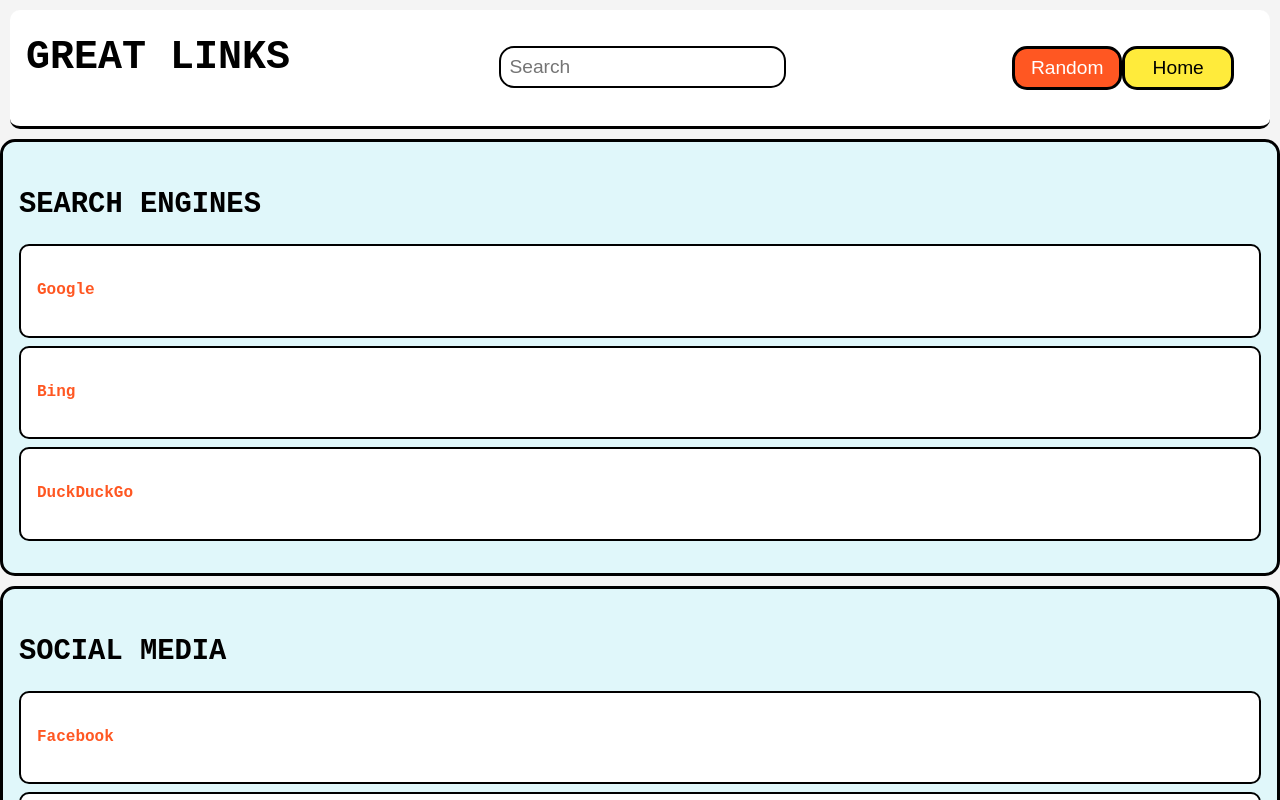
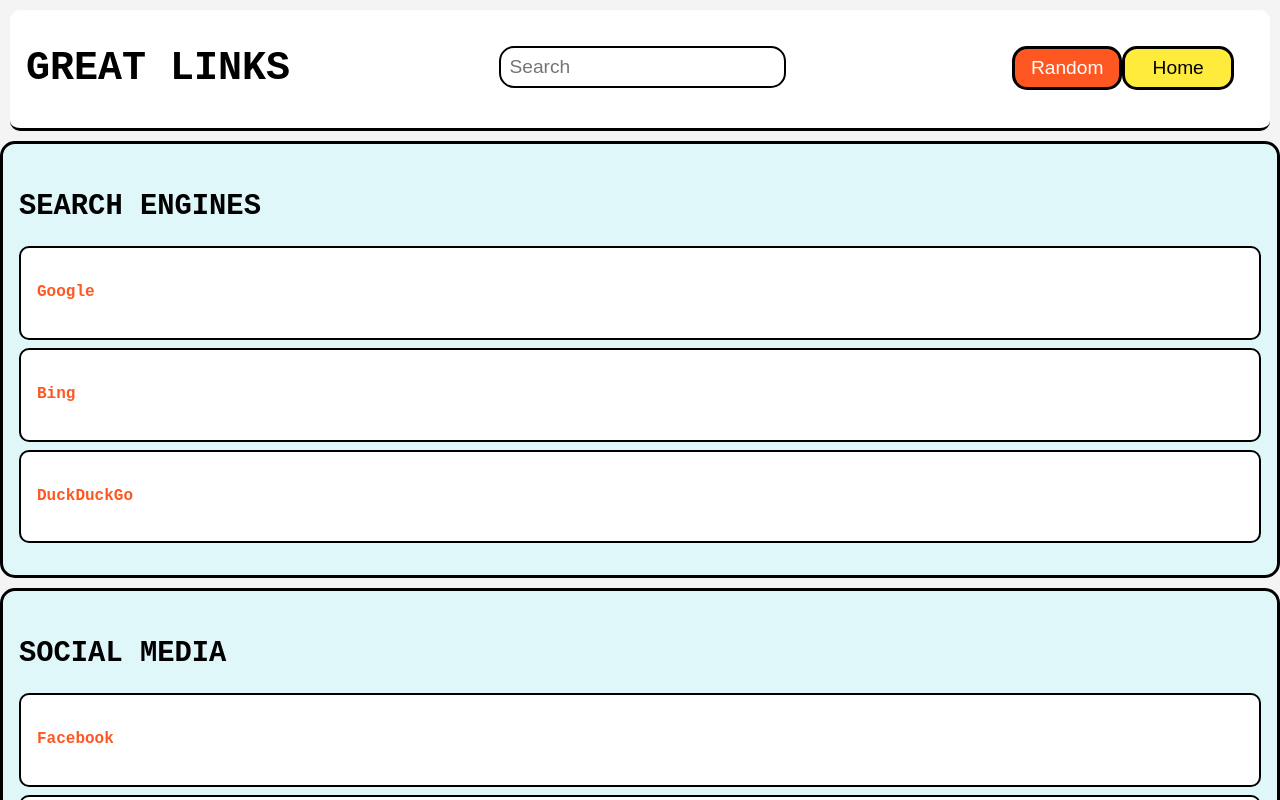
Before and after one commit to Stelmon01/GreatLinks, a React (Vite) app: page / in a window 1280 px wide. Shown: the top 800 px of the page. Built offline with nearby package versions, Linux system fonts and the light colour scheme.

Commit message:
fixes styles

```diff
--- a/src/App.css
+++ b/src/App.css
@@ -22,7 +22,7 @@
 
 /* Header styles */
 header h1 {
-  margin: 0;
+  margin: 0.7rem 0;
   font-size: 2.5rem;
   color: #000;
   text-transform: uppercase;
```
